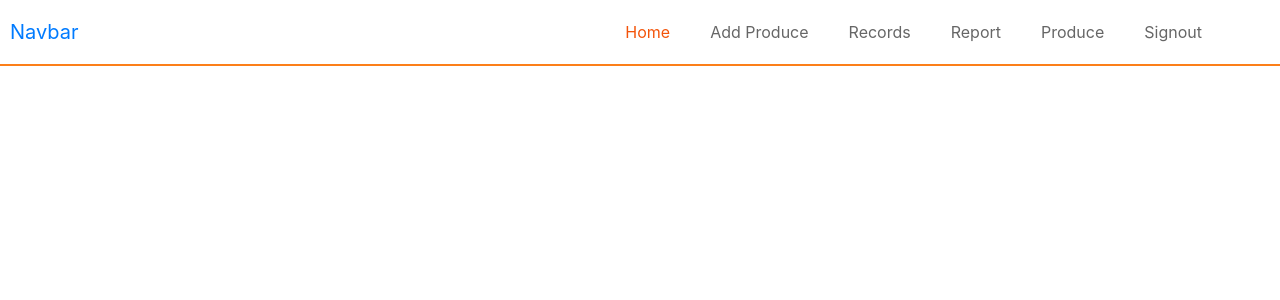
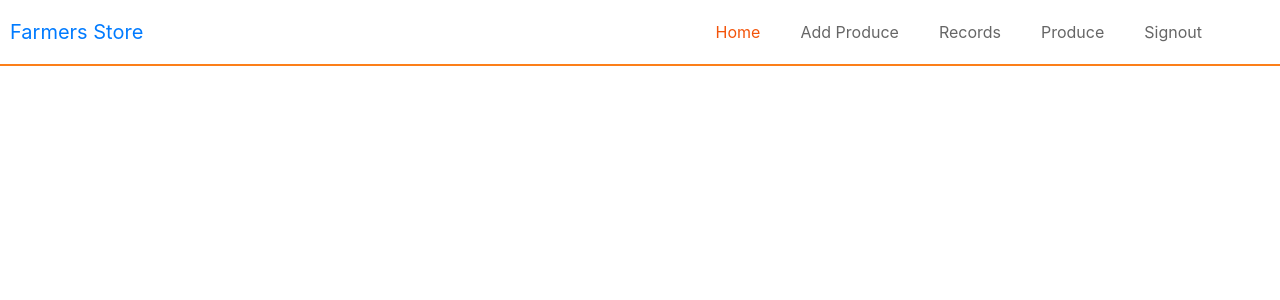
Before and after one commit to AAbdul-Rahim/chairman, a PHP site: page /seller/_header.php in a window 1280 px wide. Shown: the top 300 px of the page. Run offline with PHP 8.4, Linux system fonts and the light colour scheme; data that the repository does not hold is empty.

Commit message:
store name added to headers

```diff
--- a/admin/_header.php
+++ b/admin/_header.php
@@ -17,7 +17,7 @@
 <body>
     <div class="site_container">
         <nav class="navbar navbar-expand-lg sticky-top navbar_bg">
-            <a class="navbar-brand logo" href="#">Navbar</a>
+            <a class="navbar-brand logo" href="#">Farmer's Store</a>
             <button class="navbar-toggler toggle_btn" type="button" data-toggle="collapse" data-target="#navbarNavDropdown" aria-controls="navbarNavDropdown" aria-expanded="false" aria-label="Toggle navigation">
                 <i class="fa fa-bars"></i>
             </button>
--- a/buyer/_header.php
+++ b/buyer/_header.php
@@ -17,7 +17,7 @@
 <body>
     <div class="site_container">
         <nav class="navbar navbar-expand-lg sticky-top navbar_bg">
-            <a class="navbar-brand logo" href="#">Navbar</a>
+            <a class="navbar-brand logo" href="#">Farmers Store</a>
             <button class="navbar-toggler toggle_btn" type="button" data-toggle="collapse" data-target="#navbarNavDropdown" aria-controls="navbarNavDropdown" aria-expanded="false" aria-label="Toggle navigation">
                 <i class="fa fa-bars"></i>
             </button>
--- a/seller/_header.php
+++ b/seller/_header.php
@@ -19,7 +19,7 @@
 <body>
     <div class="site_container">
         <nav class="navbar navbar-expand-lg sticky-top navbar_bg">
-            <a class="navbar-brand logo" href="#">Navbar</a>
+            <a class="navbar-brand logo" href="#">Farmers Store</a>
             <button class="navbar-toggler toggle_btn" type="button" data-toggle="collapse" data-target="#navbarNavDropdown" aria-controls="navbarNavDropdown" aria-expanded="false" aria-label="Toggle navigation">
                 <i class="fa fa-bars"></i>
             </button>
@@ -36,9 +36,6 @@
                         <a class="nav-link navbar_a" href="records.php">records</a>
                     </li>
                     <li class="nav-item">
-                        <a class="nav-link navbar_a" href="report.php">Report</a>
-                    </li>
-                    <li class="nav-item">
                         <a class="nav-link navbar_a" href="produce.php">Produce</a>
                     </li>
                     <li class="nav-item">
```
